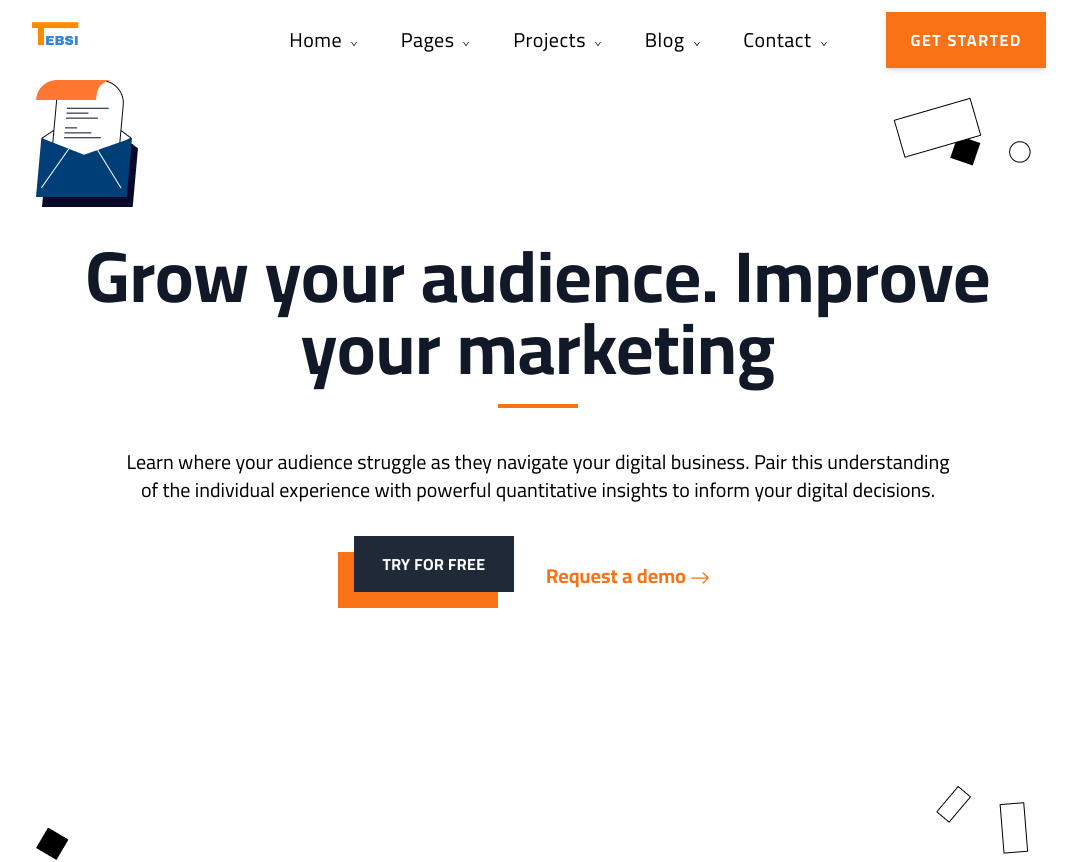
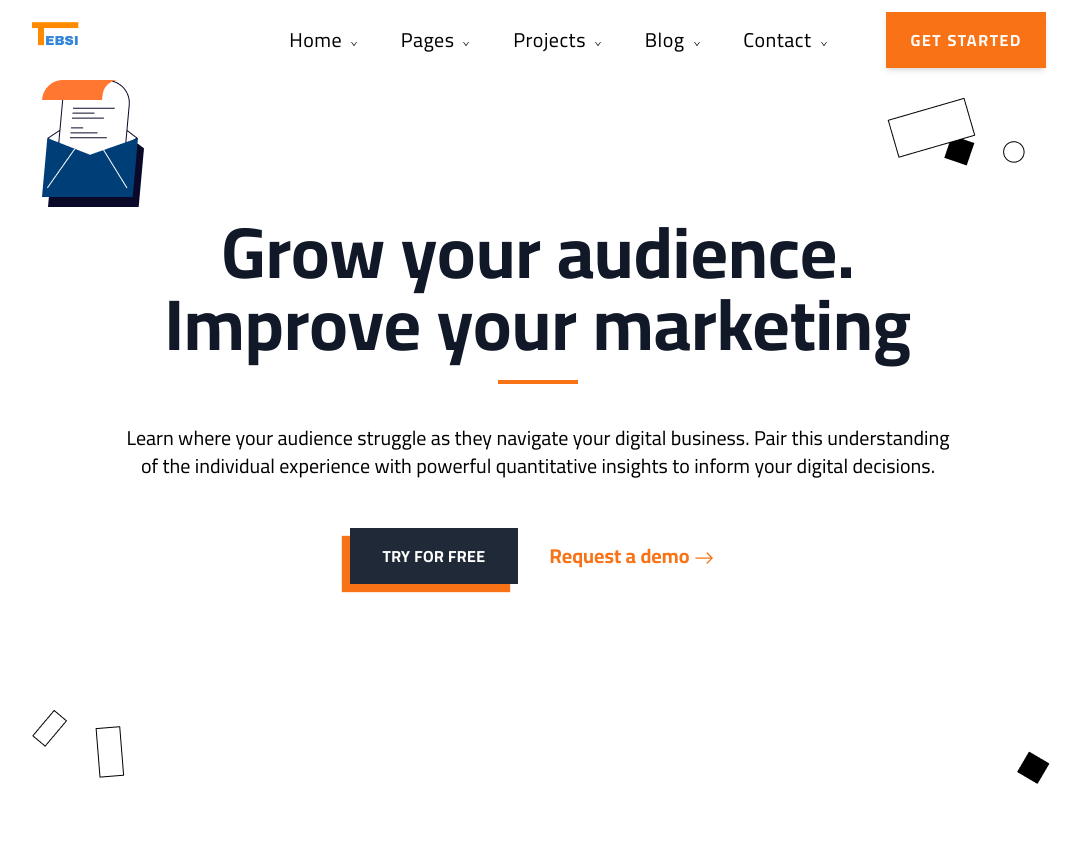
Before and after one commit to Ramzy842/TEBSI-Landing-Page, a React (Create React App) app: page / in a window 1280 px wide. Shown: the top 862 px of the page, without its empty margins (102-1182 px from the left). Built offline with nearby package versions, Linux system fonts and the light colour scheme.

Commit message:
tebsi new version

```diff
--- a/src/App.js
+++ b/src/App.js
@@ -9,8 +9,9 @@ import Testemonials from "./Components/Testemonials";
 import TrustedBySection from "./Components/TrustedBySection";
 
 function App() {
+
   return (
-    <div className="lg:w-4/5 lg:mx-auto">
+    <div className="lg:w-4/5 lg:mx-auto ">
       <Header />
       <Features  />
       <TrustedBySection/>
--- a/src/Components/Hero.js
+++ b/src/Components/Hero.js
@@ -1,35 +1,63 @@
-import React from "react";
+import React, { useState } from "react";
+import { useEffect } from "react";
 import { BsArrowRight } from "react-icons/bs";
 import GlobalContext from "../Context";
+
 import Underline from "./Underline";
 
 const Hero = () => {
   const { navHeight } = GlobalContext();
+  const [navbarHeight, setNavbarHeight] = useState(0);
+  useEffect(() => {
+    if (navHeight) {
+      setNavbarHeight(navHeight);
+    }
+  }, [navHeight]);
+
   return (
+    navHeight && (
       <div
-      className="text-center relative md:w-4/5 mx-auto lg:h-screen lg:w-full md:pt-8"
-      style={{ marginTop: `${navHeight}px` }}
+        style={{paddingTop: navbarHeight + "px" }}
+        className={`bg-white w-full`}
       >
-
-      <h1 className="text-4xl lg:text-7xl mx-auto w-4/5 lg:w-full p-2 mt-[120px] font-semibold text-gray-900 ">
+        <div className="text-center container relative md:w-4/5 mx-auto lg:h-screen lg:w-full md:pt-8">
+          <h1
+            className={`text-4xl lg:text-5xl xl:text-7xl mx-auto w-4/5 p-2  font-semibold text-gray-900 lg:mt-24`}
+          >
             Grow your audience. Improve your marketing{" "}
             <Underline position="mx-auto mb-6" />{" "}
           </h1>
-      <img src="./hero/1.png" className="hidden md:block absolute -z-10 top-[0px] left-[10px]" alt="" />
-      <img src="./hero/2.png" className="hidden md:block absolute -z-10 top-[0px] right-[10px]" alt="" />
-      <img src="./hero/3.png" className="hidden md:block absolute -z-10 bottom-[20px] right-[10px]" alt="" />
-      <img src="./hero/4.png" className="hidden md:block absolute -z-10 bottom-[20px] left-[10px]" alt="" />
+          <img
+            src="./hero/1.png"
+            className="hidden md:block absolute z-10 top-0 left-4"
+            alt=""
+          />
+          <img
+            src="./hero/2.png"
+            className="hidden md:block absolute z-10 top-0 right-4"
+            alt=""
+          />
+          <img
+            src="./hero/3.png"
+            className="hidden md:block absolute z-10 bottom-24"
+            alt=""
+          />
+          <img
+            src="./hero/4.png"
+            className="hidden md:block absolute z-10 bottom-24 right-0"
+            alt=""
+          />
           <p className="w-full md:w-5/6 mx-auto text-xl mt-2 font-medium px-3 text-center">
             Learn where your audience struggle as they navigate your digital
             business. Pair this understanding of the individual experience with
             powerful quantitative insights to inform your digital decisions.
           </p>
-      <div className="md:flex md:items-center md:justify-center">
-        <div className="mt-8 ">
-          <button className="bg-gray-800 z-20 p-4 w-40 tracking-wide text-white font-bold">
+          <div className="md:flex md:items-center md:justify-center mt-8 py-4">
+            <div className="">
+              <button className="bg-gray-800 z-20 px-8 py-4  tracking-wide text-white font-bold shadow-try shadow-orange-500 hover:bg-white hover:text-gray-800 hover:shadow-gray-800  transition mb-8 md:mb-0">
                 TRY FOR FREE
               </button>
-          <div className=" relative bottom-10 right-4 -z-10 bg-orange-500 h-14 mx-auto w-40 p-4"></div>
+
             </div>
 
             <button className=" mb-12 md:mb-0  md:ml-8 w-44 text-xl hover:text-gray-500 text-left font-semibold text-orange-500">
@@ -37,6 +65,8 @@ const Hero = () => {
             </button>
           </div>
         </div>
+      </div>
+    )
   );
 };
 
--- a/src/Components/Navbar.js
+++ b/src/Components/Navbar.js
@@ -1,21 +1,23 @@
-import React, { useCallback, useState } from "react";
+import React, { useCallback, useState, useEffect } from "react";
 import logo from "../images/logo.png";
 import { CgMenuRight } from "react-icons/cg";
 import { AiOutlineDown } from "react-icons/ai";
-import GlobalContext from "../Context";
+
 import { navbar } from "../Data/navbar.js";
 import Sidebar from "./Sidebar";
+import GlobalContext from "../Context";
+import { useRef } from "react";
+
 const Navbar = () => {
-  const { setNavHeight } = GlobalContext();
   const [isMoved, setIsMoved] = useState(false);
   const [menuIsShown, setMenuIsShown] = useState(false);
   const [mobileMenu, setMobileMenu] = useState(false);
   const [selectedId, setSelectedId] = useState(null);
 
-  const navRef = React.useRef(null);
-  React.useEffect(() => {
-    const height = navRef.current.getBoundingClientRect().height;
-    setNavHeight(height);
+  const { setNavHeight } = GlobalContext();
+  const navRef = useRef();
+  useEffect(() => {
+    setNavHeight(navRef.current.getBoundingClientRect().height);
   }, [setNavHeight]);
 
   const handleScroll = useCallback(() => {
@@ -33,9 +35,9 @@ const Navbar = () => {
   return (
     <div
       ref={navRef}
-      className={`navbar px-4  ${
+      className={`${
         isMoved && "shadow-lg"
-      } fixed top-0 left-0 right-0 bg-white z-50 mb-4 flex items-center justify-between lg:justify-center`}
+      } bg-white fixed top-0 left-0 right-0  z-50 transition`}
       onMouseEnter={(e) =>
         (!e.target.classList.contains("link") ||
           !e.target.classList.contains("menu")) &&
@@ -43,7 +45,14 @@ const Navbar = () => {
       }
       onMouseLeave={() => setMenuIsShown(false)}
     >
+      <div
+        className={`navbar px-4 container mx-auto
+      } flex items-center justify-between lg:justify-center`}
+      >
+        <a href="/">
           <img src={logo} className=" relative right-2 h-20" alt="logo" />
+        </a>
+
         <CgMenuRight
           className="w-7 h-7 lg:hidden"
           onClick={() => setMobileMenu(!mobileMenu)}
@@ -73,7 +82,7 @@ const Navbar = () => {
                     <AiOutlineDown className="ml-2 w-2 h-2 mt-2" />
                   </div>
                   <div
-                  className={`flex flex-col absolute top-24  shadow-md bg-white px-8 menu`}
+                    className={`flex flex-col  shadow-md bg-white px-8 menu absolute top-20`}
                     onMouseLeave={() => setMenuIsShown(false)}
                   >
                     {menuIsShown
@@ -86,10 +95,12 @@ const Navbar = () => {
                               } `}
                             >
                               <div className="flex items-center my-4">
-                              <h1 className=" text-xl">{link}</h1>
-                              {name ? (
+                                <a className=" text-xl" href="#">
+                                  {link}
+                                </a>
+                                {/* {name ? (
                                   <AiOutlineDown className="ml-2 w-2 h-2 mt-2" />
-                              ) : null}
+                                ) : null} */}
                               </div>
                             </div>
                           );
@@ -106,6 +117,7 @@ const Navbar = () => {
           </button>
         </div>
       </div>
+    </div>
   );
 };
 
--- a/src/Components/Services.js
+++ b/src/Components/Services.js
@@ -5,7 +5,7 @@ import SmallUnderline from "./SmallUnderline";
 
 const Services = () => {
   return (
-    <ul className="md:text-center  text-white md:h-screen bg-blue-900 px-4 mx-0 py-16 ">
+    <ul className="md:text-center  text-white md:h-screen bg-blue-900 px-8 mx-0 flex flex-col justify-center">
       <Underline position="text-left md:mx-auto" />
       <h1 className="text-4xl my-8 font-semibold ">
         We propose quality solutions
--- a/src/Components/Solutions.js
+++ b/src/Components/Solutions.js
@@ -4,7 +4,7 @@ import Underline from "./Underline";
 
 const Solutions = () => {
   return (
-    <div className="px-4 py-12 md:pb-0 text-center">
+    <div className="px-4 py-12 md:pb-0  text-center">
       <Underline position="mx-auto" />
       <h1 className="my-6 text-3xl md:text-4xl md:tracking-wider font-semibold tracking-wide w-11/12 md:w-full mx-auto">
         The best solutions in one software
--- a/src/Components/TrustedBySection.js
+++ b/src/Components/TrustedBySection.js
@@ -8,7 +8,7 @@ const TrustedBySection = () => {
             <ul className='grid grid-cols-2 grid-cols-2 sm:grid-cols-3 lg:grid-cols-6 gap-4'>
                 {trustedBy.map(company => {
                     const {id, image} = company;
-                    return <li key={id} className='p-4 opacity-40 hover:opacity-100 cursor-pointer mx-auto'><img src={image} alt={id} /></li>
+                    return <li key={id} className='p-4 opacity-40 hover:opacity-100 cursor-pointer mx-auto transition'><img src={image} alt={id} /></li>
                 })}
             </ul>
         </div>
--- a/src/Context.js
+++ b/src/Context.js
@@ -1,20 +1,14 @@
-import React, { useState } from "react"
+import React, { useState } from "react";
 
-const appContext = React.createContext()
-
+const appContext = React.createContext();
 
 export const AppProvider = ({ children }) => {
+  const [navHeight, setNavHeight] = useState(null);
+  const value = {navHeight, setNavHeight};
 
-    const [navHeight, setNavHeight] = useState(null)
+  return <appContext.Provider value={value}>{children}</appContext.Provider>;
+};
 
-    const value = {
-        navHeight, setNavHeight
-    }
-
-    return <appContext.Provider value={value} >{children}</appContext.Provider>
-}
-
-
-const GlobalContext = () => React.useContext(appContext)
+const GlobalContext = () => React.useContext(appContext);
 
 export default GlobalContext;
--- a/src/index.css
+++ b/src/index.css
@@ -5,6 +5,7 @@
   padding: 0;
   box-sizing: border-box;
   font-family: 'Cairo', sans-serif;
+  scroll-behavior: smooth
 }
 
 
--- a/tailwind.config.js
+++ b/tailwind.config.js
@@ -1,9 +1,14 @@
 module.exports = {
+
   content: [
     "./src/**/*.{js,jsx,ts,tsx}",
   ],
   theme: {
-    extend: {},
+    extend: {
+      boxShadow: {
+        'try': '-8px 8px 1px 0 rgb(0 0 0);',
+      }
+    },
   },
   plugins: [],
 }
```
Lines whose indentation alone changed are shown as unchanged.
